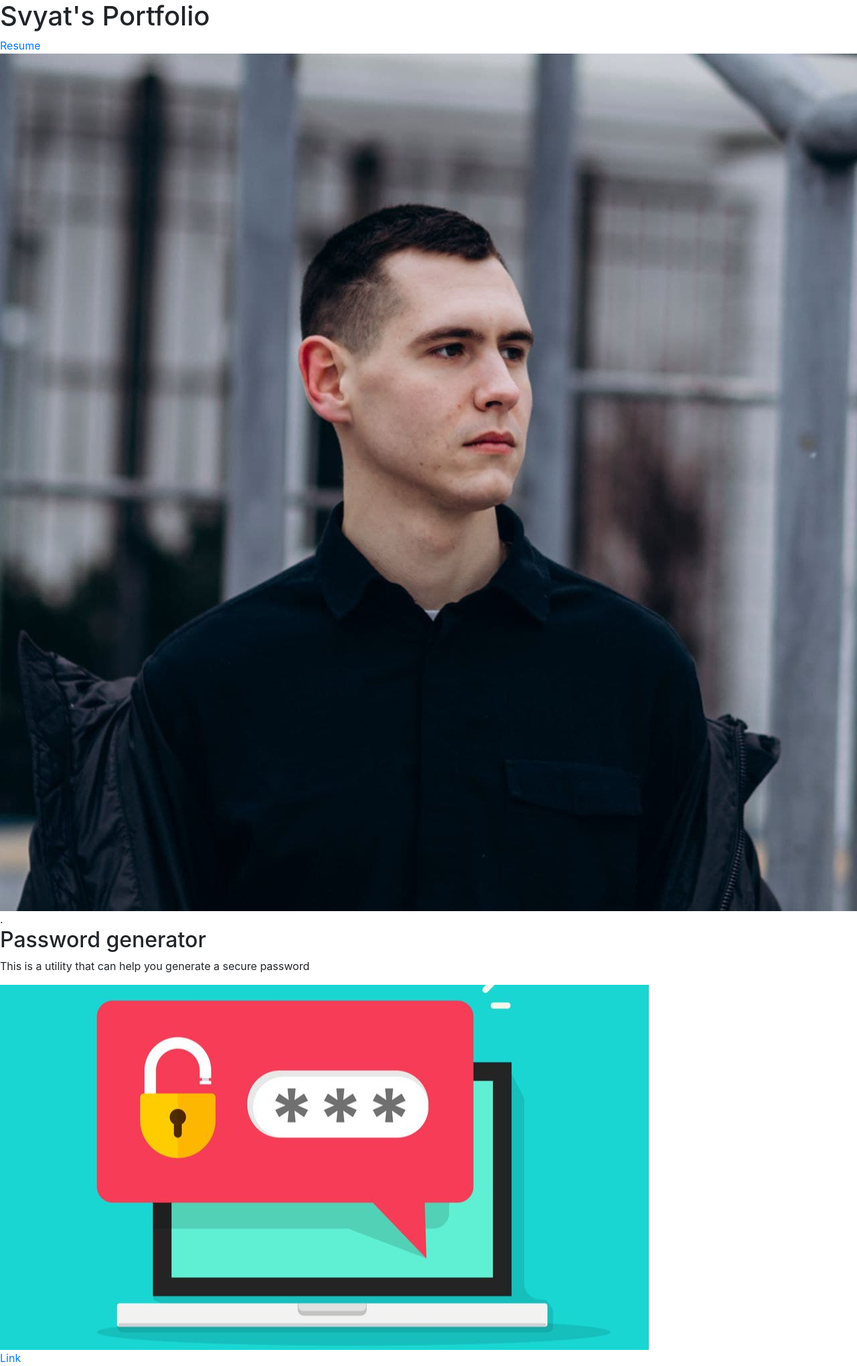
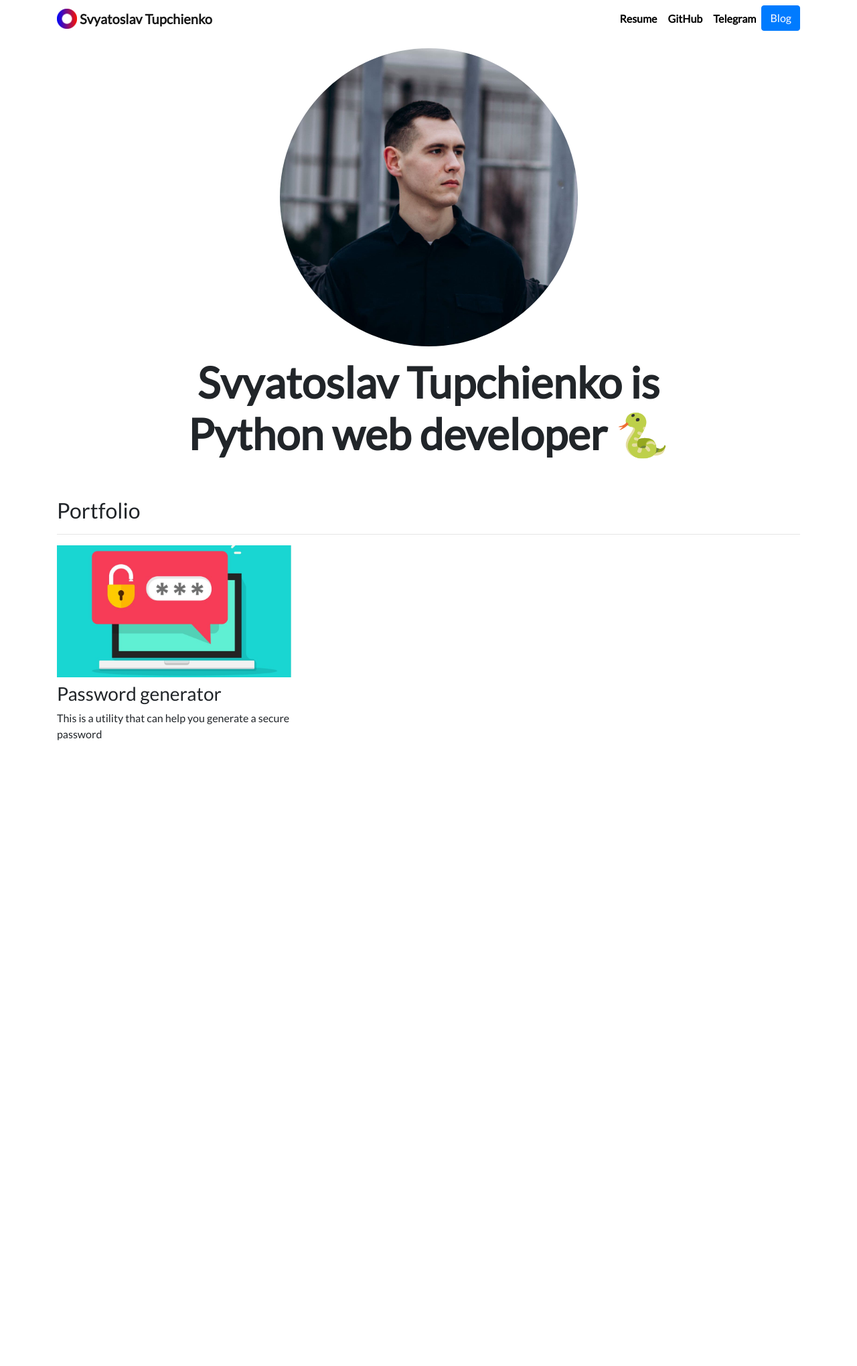
Before and after one commit to tup4ienko/django3-personal-portfolio, a Django app: template portfolio/templates/portfolio/home.html in a window 1280 px wide. Shown: the whole page at 67% size. After the commit the page ends 1105 px from the top, so only its background shows below. Run offline with Django 3.2, Linux system fonts and the light colour scheme; the template is opened without the code that fills it: values that come from a table or form of the project are taken from there, others are empty; data comes from the database, SQL or seed files in the repository; both versions use the stored data as it was after the commit; some libraries are stand-ins or nearby versions.

Commit message:
Final changes

```diff
--- a/blog/models.py
+++ b/blog/models.py
@@ -4,3 +4,6 @@ class Blog(models.Model):
     title = models.CharField(max_length=200)
     description = models.TextField()
     date = models.DateField()
+
+    def __str__(self):
+        return self.title
--- a/blog/urls.py
+++ b/blog/urls.py
@@ -1,6 +1,9 @@
 from django.urls import path
 from . import views
 
+app_name = 'blog'
+
 urlpatterns = [
     path('', views.all_blogs, name='all_blogs'),
+    path('<int:blog_id>/', views.detail, name='detail'),
 ]
--- a/blog/views.py
+++ b/blog/views.py
@@ -1,6 +1,10 @@
-from django.shortcuts import render
+from django.shortcuts import render, get_object_or_404
 from .models import Blog
 
 def all_blogs(request):
     blogs = Blog.objects.order_by('-date')[:5]
     return render(request, 'blog/all_blogs.html', {'blogs': blogs})
+
+def detail(request, blog_id):
+    blog = get_object_or_404(Blog, pk=blog_id)
+    return render(request, 'blog/detail.html', {'blog': blog})
--- a/portfolio/models.py
+++ b/portfolio/models.py
@@ -5,3 +5,6 @@ class Project(models.Model):
     description = models.CharField(max_length=250)
     image = models.ImageField(upload_to="portfolio/images/")
     url = models.URLField(blank=True)
+
+    def __str__(self):
+        return self.title
--- /dev/null
+++ b/portfolio/static/portfolio/custom.css
@@ -0,0 +1,37 @@
+.navbar-nav .nav-link {
+    color: rgba(0,0,0,1) !important;
+    font-weight: bold;
+
+}
+
+.navbar-nav .nav-link:hover {
+    color: rgba(0,0,0,.5) !important;
+    font-weight: bold;
+}
+
+
+
+.site-name {
+    font-weight: bold;
+}
+
+body {
+    font-family: 'Lato', sans-serif;
+}
+
+#blogtitle {
+    font-size: 9rem;
+}
+
+@media (min-width: 992px) {
+    #hometext {
+        font-size: 4rem;
+    }
+    #blogdetailtitle {
+        font-size: 5rem;
+    }
+}
+
+.avatar {
+    border-radius: 50%;
+}
--- /dev/null
+++ b/portfolio/templates/portfolio/base.html
@@ -0,0 +1,62 @@
+{% load static %}
+<!doctype html>
+<html lang="en">
+
+<head>
+  <!-- Required meta tags -->
+  <meta charset="utf-8">
+  <meta name="viewport" content="width=device-width, initial-scale=1, shrink-to-fit=no">
+
+  <!-- Bootstrap CSS -->
+  <link rel="stylesheet" href="https://stackpath.bootstrapcdn.com/bootstrap/4.4.1/css/bootstrap.min.css" integrity="sha384-Vkoo8x4CGsO3+Hhxv8T/Q5PaXtkKtu6ug5TOeNV6gBiFeWPGFN9MuhOf23Q9Ifjh" crossorigin="anonymous">
+
+  <link rel="stylesheet" href="{% static "portfolio/custom.css" %}">
+
+  <link href="https://fonts.googleapis.com/css?family=Lato&display=swap" rel="stylesheet">
+
+  <link rel="icon" type="image/png" href="{% static "portfolio/Logo.png" %}">
+
+  <title>tup4ienko</title>
+</head>
+
+<body>
+
+  <nav id="topNav" class="navbar navbar-expand-md navbar-light">
+    <div class="container">
+      <a class="navbar-brand" href="{% url 'home' %}">
+        <img src="{% static "portfolio/Logo.png" %}" width="30" height="30" class="d-inline-block align-top" alt="Svyat's Logo">
+        <span class='site-name'>Svyatoslav Tupchienko</span>
+      </a>
+      <button class="navbar-toggler" type="button" data-toggle="collapse" data-target="#navbarNav" aria-controls="navbarNav" aria-expanded="false" aria-label="Toggle navigation">
+        <span class="navbar-toggler-icon"></span>
+      </button>
+      <div class="collapse navbar-collapse text-center" id="navbarNav">
+        <ul class="navbar-nav ml-auto">
+          <li class="nav-item">
+            <a class="nav-link" href="{% static "portfolio/resume.pdf" %}">Resume</a>
+          </li>
+          <li class="nav-item">
+            <a class="nav-link" href="https://github.com/tup4ienko" target="_blank">GitHub</a>
+          </li>
+          <li class="nav-item">
+            <a class="nav-link" href="https://t.me/svyattp" target="_blank">Telegram</a>
+          </li>
+          <li>
+            <a role="button" href="{% url 'blog:all_blogs' %}" class="btn btn-primary">Blog</a>
+          </li>
+        </ul>
+      </div>
+    </div>
+  </nav>
+  <div class="container">
+    {% block content %}{% endblock %}
+  </div>
+
+  <!-- Optional JavaScript -->
+  <!-- jQuery first, then Popper.js, then Bootstrap JS -->
+  <script src="https://code.jquery.com/jquery-3.4.1.slim.min.js" integrity="sha384-J6qa4849blE2+poT4WnyKhv5vZF5SrPo0iEjwBvKU7imGFAV0wwj1yYfoRSJoZ+n" crossorigin="anonymous"></script>
+  <script src="https://cdn.jsdelivr.net/npm/popper.js@1.16.0/dist/umd/popper.min.js" integrity="sha384-Q6E9RHvbIyZFJoft+2mJbHaEWldlvI9IOYy5n3zV9zzTtmI3UksdQRVvoxMfooAo" crossorigin="anonymous"></script>
+  <script src="https://stackpath.bootstrapcdn.com/bootstrap/4.4.1/js/bootstrap.min.js" integrity="sha384-wfSDF2E50Y2D1uUdj0O3uMBJnjuUD4Ih7YwaYd1iqfktj0Uod8GCExl3Og8ifwB6" crossorigin="anonymous"></script>
+</body>
+
+</html>
--- a/portfolio/templates/portfolio/home.html
+++ b/portfolio/templates/portfolio/home.html
@@ -1,20 +1,41 @@
-<link rel="stylesheet" href="https://stackpath.bootstrapcdn.com/bootstrap/4.4.1/css/bootstrap.min.css" integrity="sha384-Vkoo8x4CGsO3+Hhxv8T/Q5PaXtkKtu6ug5TOeNV6gBiFeWPGFN9MuhOf23Q9Ifjh" crossorigin="anonymous">
-
-<h1>Svyat's Portfolio</h1>
+{% extends "portfolio/base.html" %}
 
 {% load static %}
-<a href="{% static 'portfolio/resume.pdf' %}">Resume</a>
 
-<img src="{% static 'portfolio/myphoto.jpg' %}">
+{% block content %}
 
-{% for project in projects %}.
+<div class="row justify-content-center my-3">
+  <div class="col-5">
+    <img src="{% static 'portfolio/myphoto.jpg' %}" class="img-fluid avatar">
+  </div>
+</div>
 
-<h2>{{ project.title }}</h2>
-<p>{{ project.description }}</p>
-<img src="{{ project.image.url }}">
-{% if project.url %}
-<br><a href="{{ project.url }}">Link</a>
-{% endif %}
+<div class="row justify-content-center mb-3">
+  <div class="col-md-9 text-center">
+    <h1 id="hometext" class="font-weight-bold">Svyatoslav Tupchienko is  Python web developer 🐍</h1>
+  </div>
+</div>
 
+<h2 class="mt-5">Portfolio</h2>
+<hr>
+<div class="row">
+  {% for project in projects %}
+  <div class="col-lg-4 col-md-6">
+    {% if project.url %}
+    <a href="{{ project.url }}">
+      <div class="box">
+        <img src="{{ project.image.url }}" class="img-fluid mb-2">
+      </div>
+    </a>
+    {% else %}
+    <div class="box">
+      <img src="{{ project.image.url }}" class="img-fluid mb-2">
+    </div>
+    {% endif %}
+    <h3>{{ project.title }}</h3>
+    <p>{{ project.description }}</p>
+  </div>
+  {% endfor %}
+</div>
 
-{% endfor %}
+{% endblock %}
```
Also changed, not shown: blog/templates/blog/all_blogs.html (+20 -5 lines), blog/templates/blog/detail.html (added, +13 -0 lines), db.sqlite3, media/portfolio/images/i6qF8XSjANUca8XfNsQiGW-1200-80.jpg (added), media/portfolio/images/vector-objects-Step1_900x506.jpg (deleted), media/portfolio/images/vector-objects-Step1_900x506_RiVFvEg.jpg (deleted), portfolio/static/portfolio/Logo.png (added).
